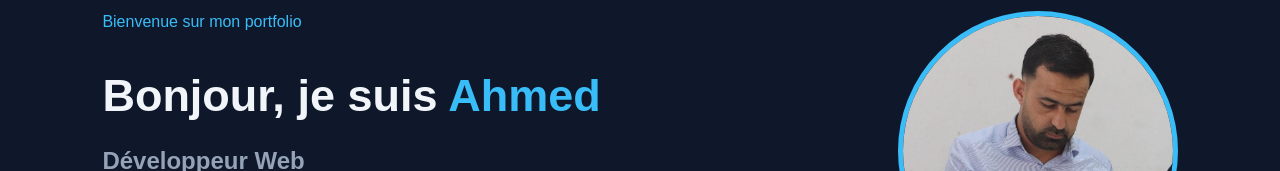
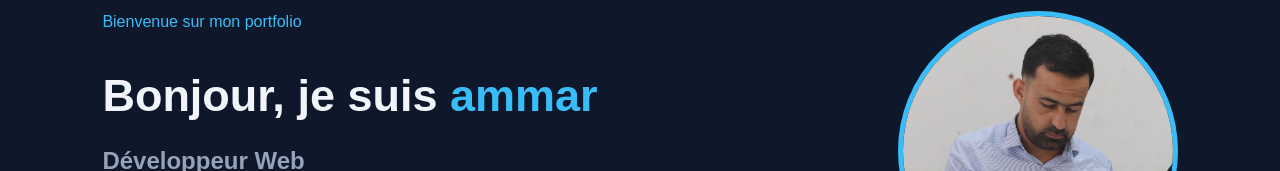
Before and after one commit to ammarmars/helloMP2ILC, a plain HTML site: page index.html in a window 1280 px wide. Shown: the part 265-436 px from the top of the page. Drawn offline with Linux system fonts and the light colour scheme.

Commit message:
Update index.html

```diff
--- a/index.html
+++ b/index.html
@@ -28,7 +28,7 @@
     <section id="home" class="hero">
         <div class="hero-content">
             <p class="welcome">Bienvenue sur mon portfolio</p>
-            <h1>Bonjour, je suis <span>Ahmed</span></h1>
+            <h1>Bonjour, je suis <span>ammar</span></h1>
             <h2>Développeur Web</h2>
 
             <p>
```
